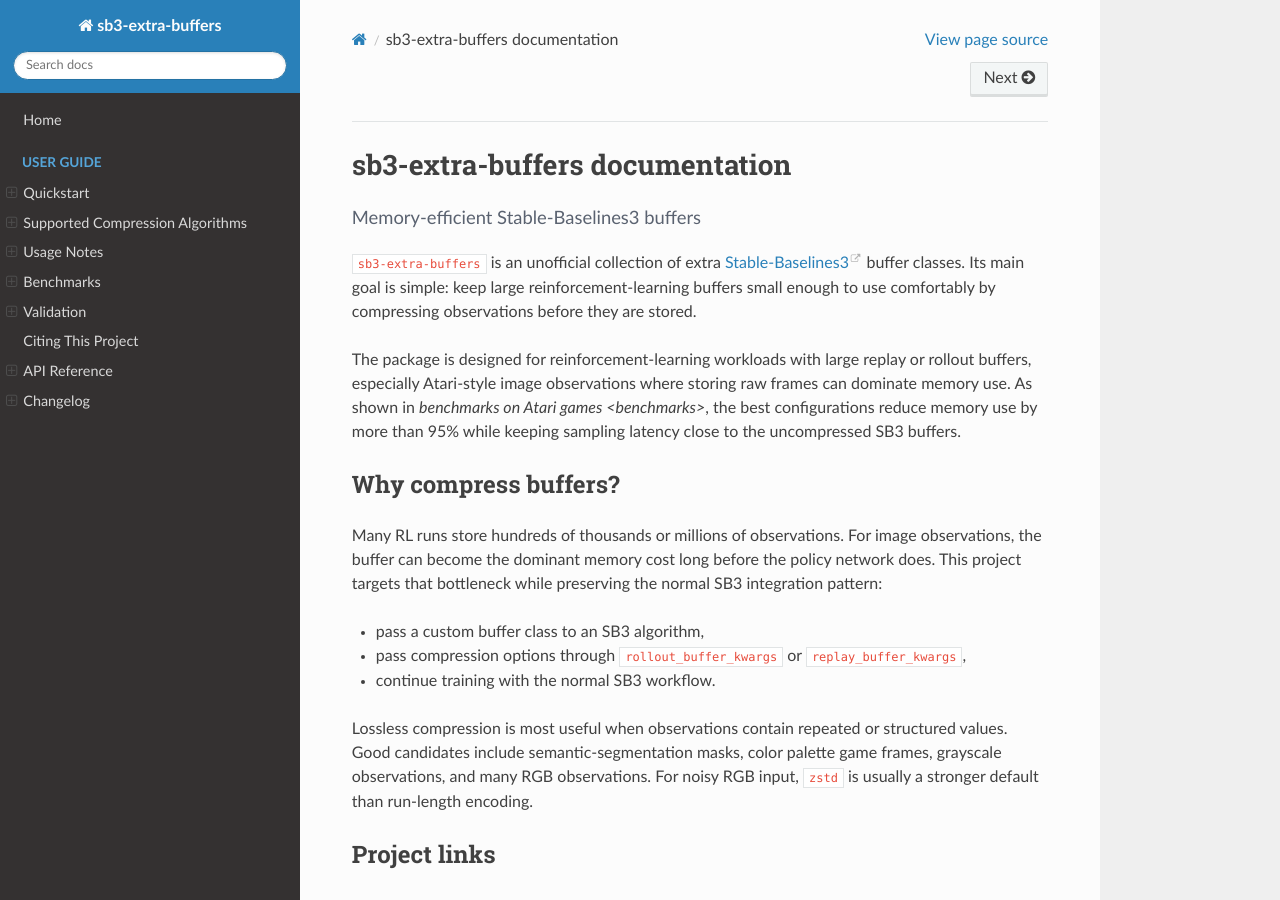
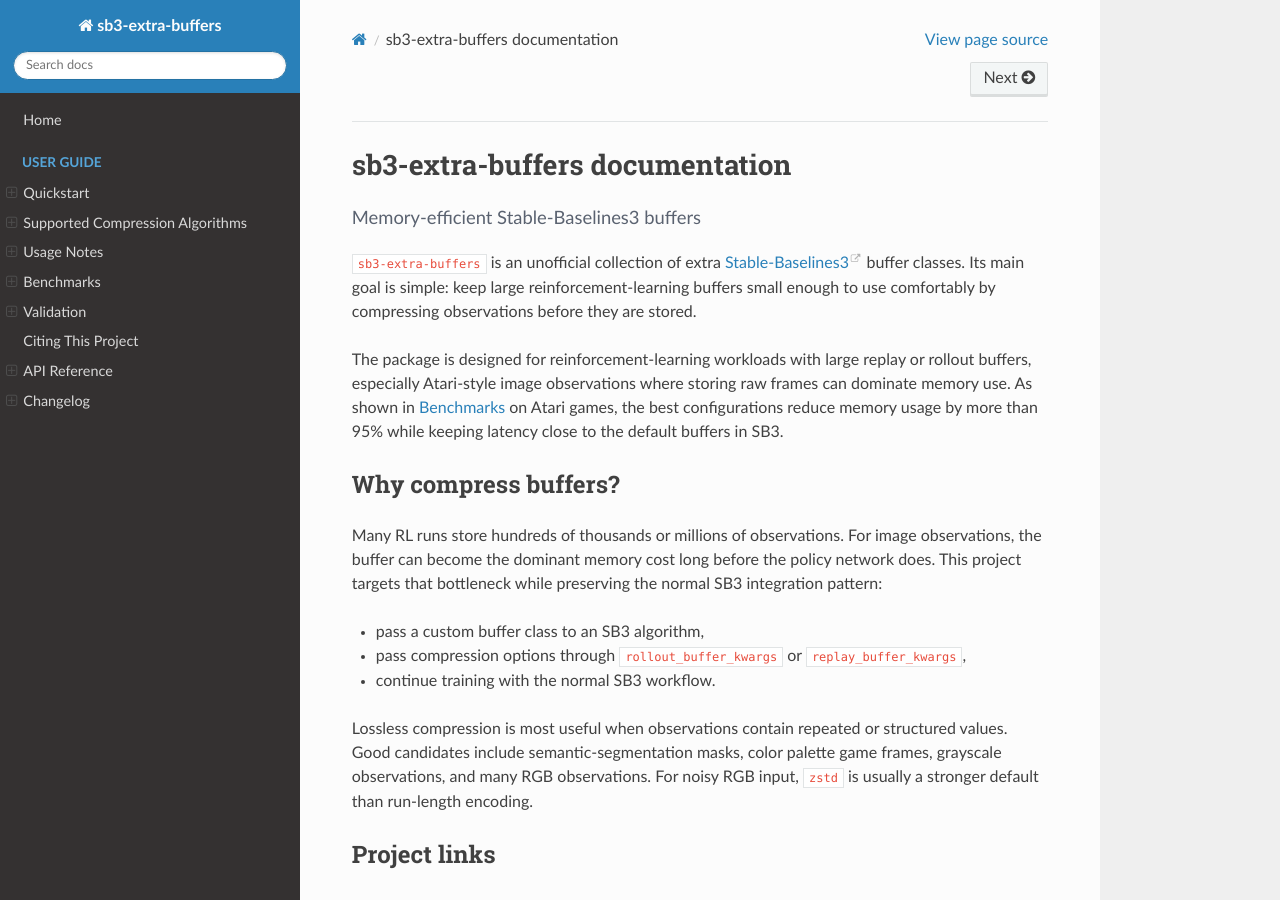
Before and after one commit to Trenza1ore/sb3-extra-buffers, a Sphinx documentation site: the page built from docs/index.rst, in a window 1280 px wide and 900 px high. Built offline with Sphinx 7.4.7 and the Read the Docs theme 3.1.0, drawn with Linux system fonts in a browser that asks for light colours.

Commit message:
fix(docs): correct minor reST error

```diff
--- a/docs/algorithms.rst
+++ b/docs/algorithms.rst
@@ -15,7 +15,7 @@
 - ``gzip`` — Built-in gzip compression via Python's ``gzip`` module.
 - ``igzip`` — Intel-accelerated variant via ``isal.igzip``; uses
   `python-isal <https://github.com/pycompression/python-isal>`__.
-- **``zstd``** — Zstandard compression via
+- ``zstd`` — Zstandard compression via
   `python-zstd <https://github.com/sergey-dryabzhinsky/python-zstd>`__.
   **(Recommended)**
 - ``lz4-frame`` — LZ4 (frame format) compression via
--- a/docs/index.rst
+++ b/docs/index.rst
@@ -11,9 +11,9 @@
 
 The package is designed for reinforcement-learning workloads with large replay
 or rollout buffers, especially Atari-style image observations where storing raw
-frames can dominate memory use. As shown in `benchmarks on Atari games <benchmarks>`, the
-best configurations reduce memory use by more than 95% while keeping sampling
-latency close to the uncompressed SB3 buffers.
+frames can dominate memory use. As shown in :doc:`benchmarks` on Atari games, the
+best configurations reduce memory usage by more than 95% while keeping latency close
+to the default buffers in SB3.
 
 Why compress buffers?
 ---------------------
```
